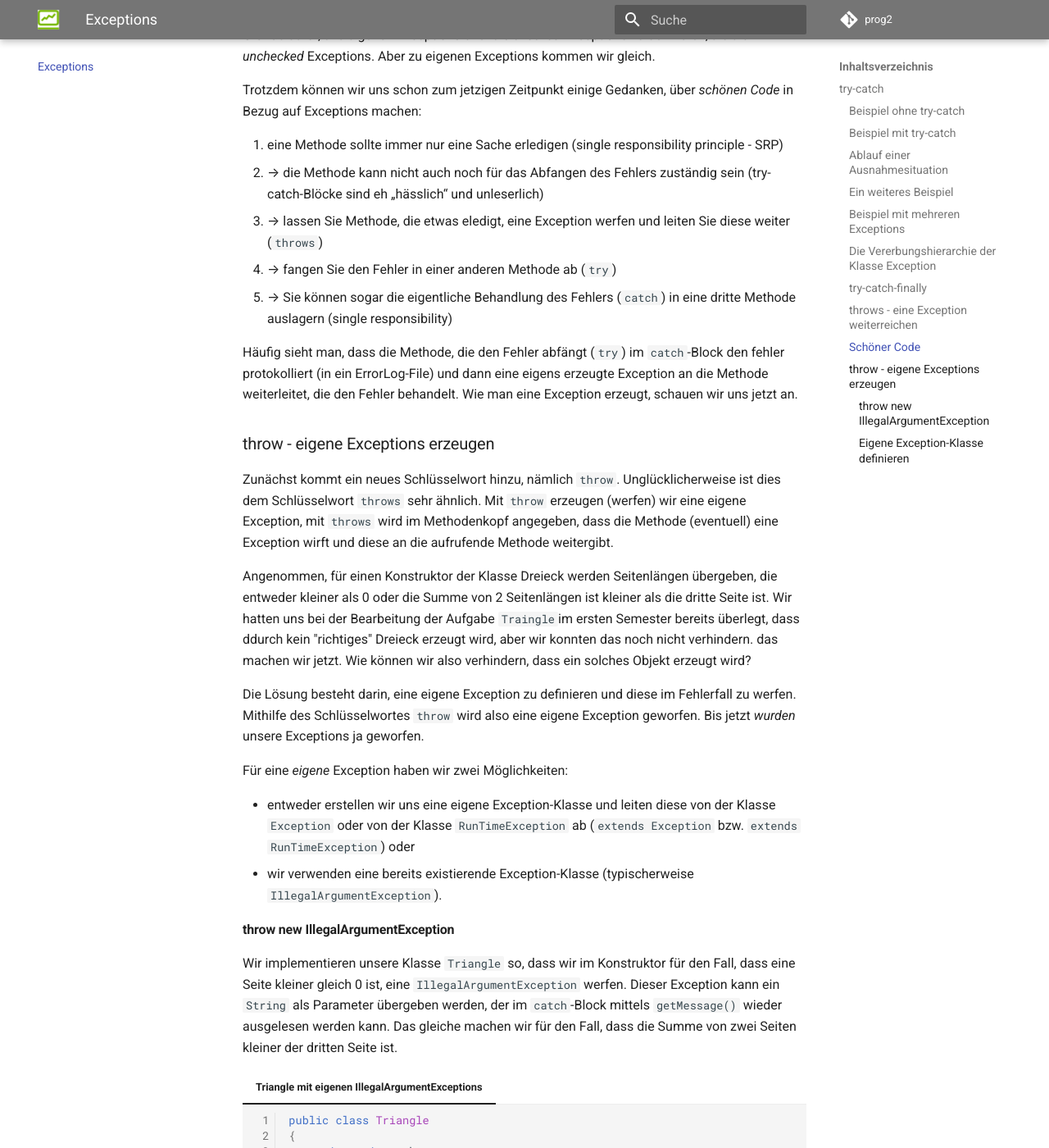
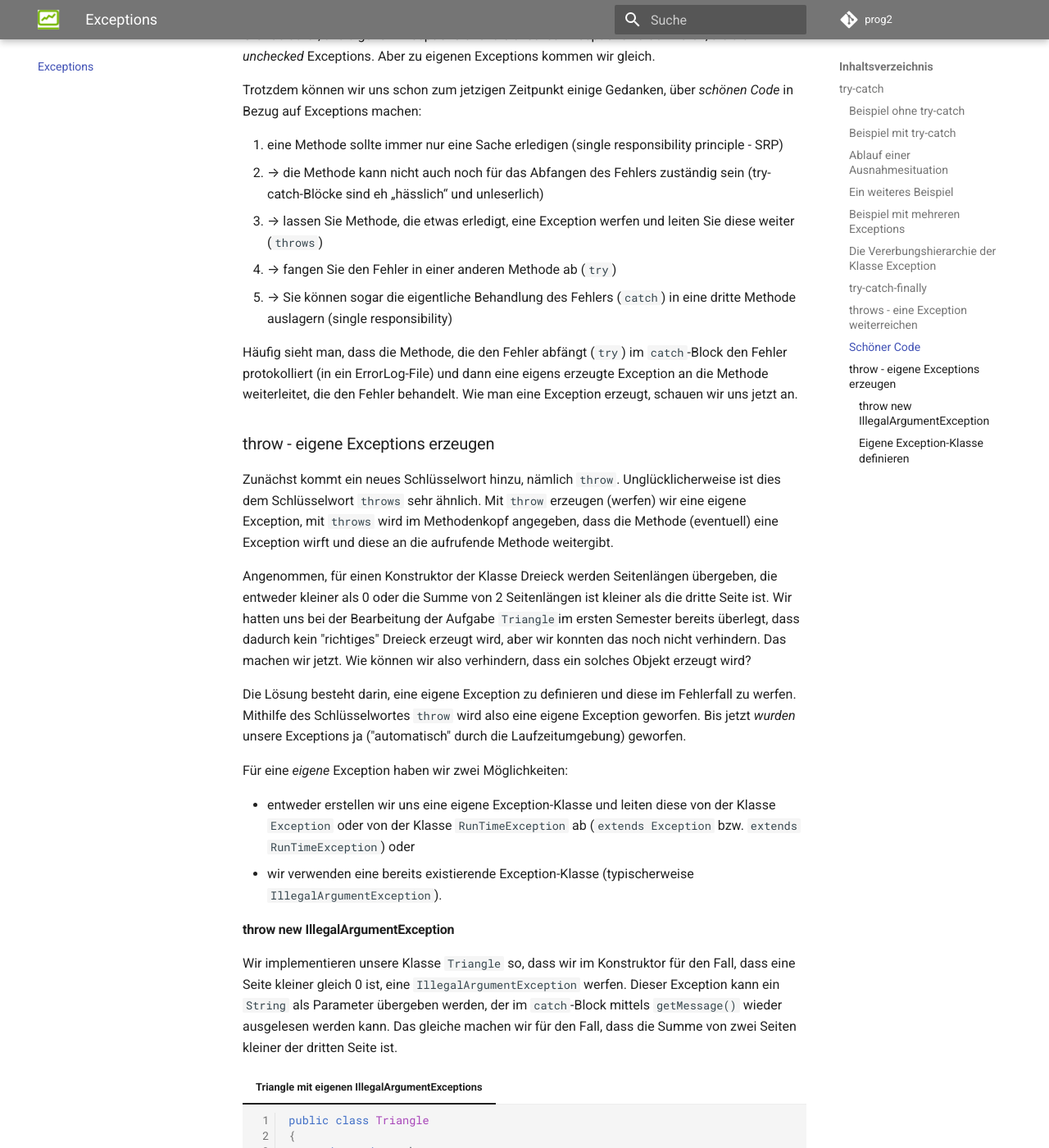
Before and after one commit to jfreiheit/prog2_2022, an MkDocs documentation site: the page built from docs/exceptions.md, in a window 1280 px wide and 1400 px high, scrolled down 12838 px. Shown: the whole window at 82% size. Built offline with MkDocs 1.6.1 and Material for MkDocs 9.7.7, drawn with Linux system fonts in a browser that asks for light colours; comment, search, counter and statistics services are not loaded; some of the changed text lies outside the part shown.

Commit message:
Fehlerkorrektur

```diff
--- a/docs/exceptions.md
+++ b/docs/exceptions.md
@@ -440,19 +440,19 @@ Trotzdem können wir uns schon zum jetzigen Zeitpunkt einige Gedanken, über *sc
 
 1. eine Methode sollte immer nur eine Sache erledigen (single responsibility principle - SRP)
 2. --> die Methode kann nicht auch noch für das Abfangen des Fehlers zuständig sein (try-catch-Blöcke sind eh „hässlich“ und unleserlich)
-3. --> lassen Sie Methode, die etwas eledigt, eine Exception werfen und leiten Sie diese weiter (`throws`)
+3. --> lassen Sie Methode, die etwas erledigt, eine Exception werfen und leiten Sie diese weiter (`throws`)
 4. --> fangen Sie den Fehler in einer anderen Methode ab (`try`)
 5. --> Sie können sogar die eigentliche Behandlung des Fehlers (`catch`) in eine dritte Methode auslagern (single responsibility)
 
-Häufig sieht man, dass die Methode, die den Fehler abfängt (`try`) im `catch`-Block den fehler protokolliert (in ein ErrorLog-File) und dann eine eigens erzeugte Exception an die Methode weiterleitet, die den Fehler behandelt. Wie man eine Exception erzeugt, schauen wir uns jetzt an.
+Häufig sieht man, dass die Methode, die den Fehler abfängt (`try`) im `catch`-Block den Fehler protokolliert (in ein ErrorLog-File) und dann eine eigens erzeugte Exception an die Methode weiterleitet, die den Fehler behandelt. Wie man eine Exception erzeugt, schauen wir uns jetzt an.
 
 ### throw - eigene Exceptions erzeugen
 
 Zunächst kommt ein neues Schlüsselwort hinzu, nämlich `throw`. Unglücklicherweise ist dies dem Schlüsselwort `throws` sehr ähnlich. Mit `throw` erzeugen (werfen) wir eine eigene Exception, mit `throws` wird im Methodenkopf angegeben, dass die Methode (eventuell) eine Exception wirft und diese an die aufrufende Methode weitergibt.
 
-Angenommen, für einen Konstruktor der Klasse Dreieck werden Seitenlängen übergeben, die entweder kleiner als 0 oder die Summe von 2 Seitenlängen ist kleiner als die dritte Seite ist. Wir hatten uns bei der Bearbeitung der Aufgabe `Traingle`im ersten Semester bereits überlegt, dass ddurch kein "richtiges" Dreieck erzeugt wird, aber wir konnten das noch nicht verhindern. das machen wir jetzt. Wie können wir also verhindern, dass ein solches Objekt erzeugt wird?
+Angenommen, für einen Konstruktor der Klasse Dreieck werden Seitenlängen übergeben, die entweder kleiner als 0 oder die Summe von 2 Seitenlängen ist kleiner als die dritte Seite ist. Wir hatten uns bei der Bearbeitung der Aufgabe `Triangle`im ersten Semester bereits überlegt, dass dadurch kein "richtiges" Dreieck erzeugt wird, aber wir konnten das noch nicht verhindern. Das machen wir jetzt. Wie können wir also verhindern, dass ein solches Objekt erzeugt wird?
 
-Die Lösung besteht darin, eine eigene Exception zu definieren und diese im Fehlerfall zu werfen. Mithilfe des Schlüsselwortes `throw` wird also eine eigene Exception geworfen. Bis jetzt *wurden* unsere Exceptions ja geworfen.
+Die Lösung besteht darin, eine eigene Exception zu definieren und diese im Fehlerfall zu werfen. Mithilfe des Schlüsselwortes `throw` wird also eine eigene Exception geworfen. Bis jetzt *wurden* unsere Exceptions ja ("automatisch" durch die Laufzeitumgebung) geworfen.
 
 Für eine *eigene* Exception haben wir zwei Möglichkeiten:
 
```
Also changed, not shown: other parts of docs/exceptions.md (+6 -6 lines), docs/index.md (+3 -3 lines), docs/wiederholung.md (+26 -12 lines), docs/wrapper.md (+6 -6 lines), site/exceptions/index.html, site/index.html, site/search/search_index.json, site/sitemap.xml, site/wiederholung/index.html, site/wrapper/index.html, 1 other file.
